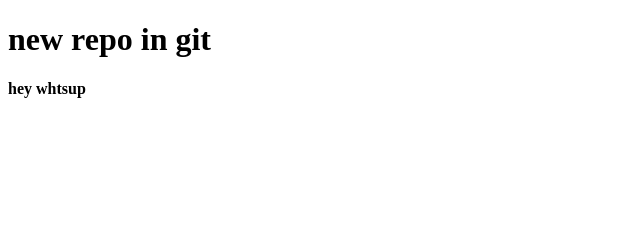
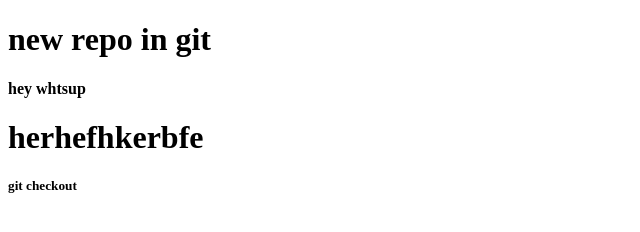
Before and after one commit to Asadsheblu/new-repo, a plain HTML site: page index.html in a window 1280 px wide. Shown: the whole page, without its empty margins (0-640 px from the left). Drawn offline with Linux system fonts and the light colour scheme.

Commit message:
h5-check

```diff
--- a/index.html
+++ b/index.html
@@ -11,6 +11,8 @@
 <body>
     <h1>new repo in git</h1>
     <h4>hey whtsup</h4>
+    <h1>herhefhkerbfe</h1>
+    <h5>git checkout</h5>
 </body>
 
 </html>
```
